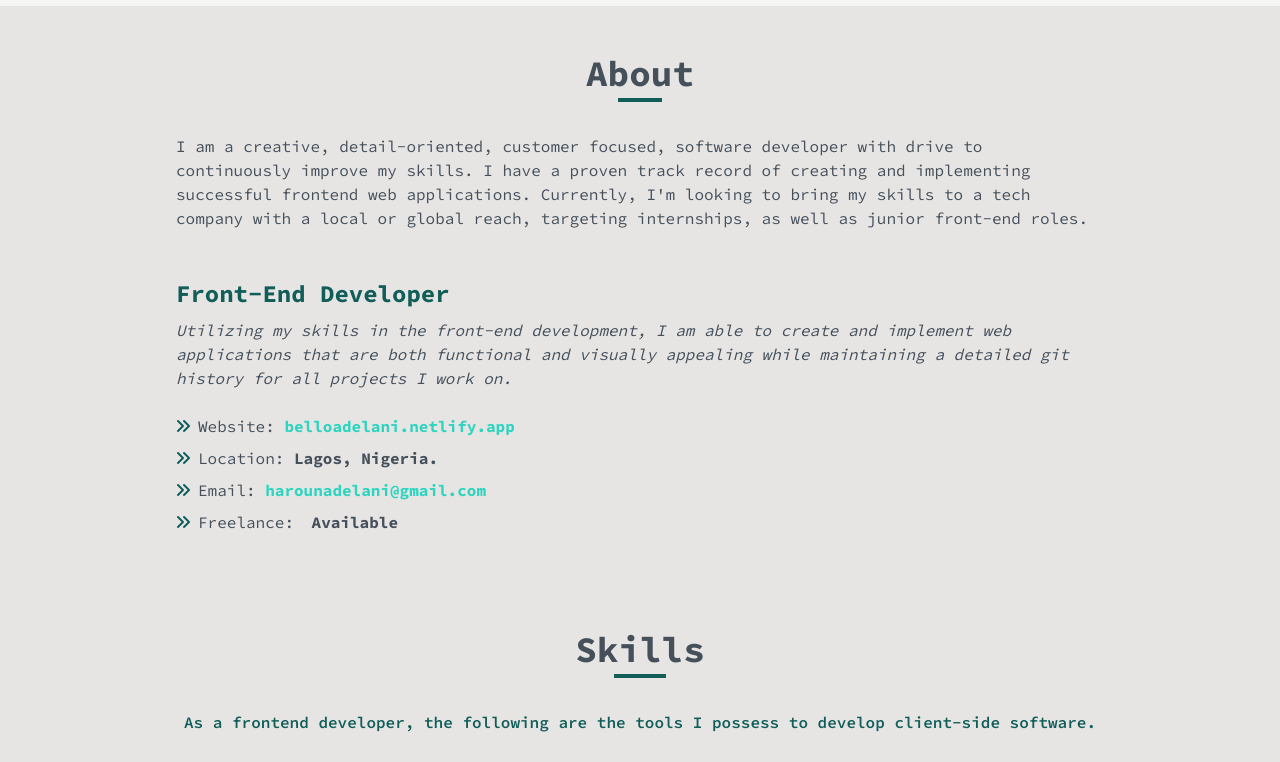
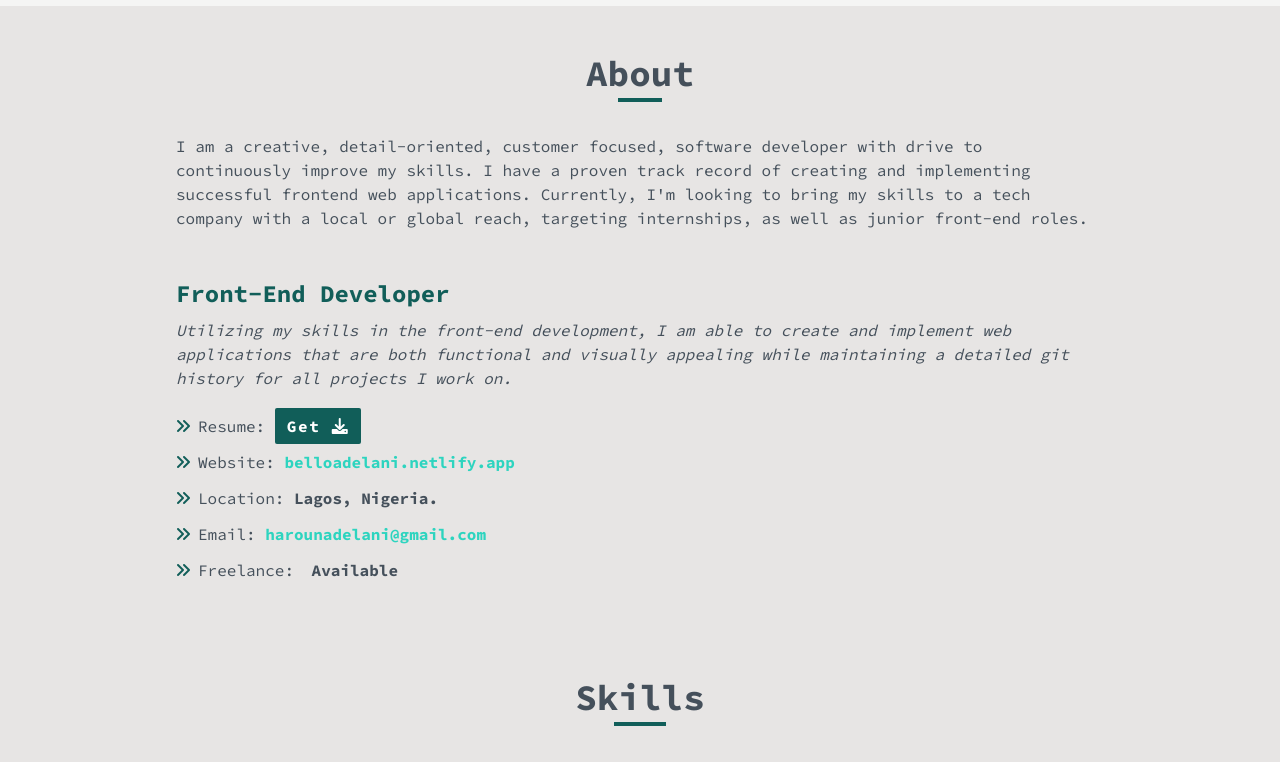
Before and after one commit to Adelani10/portfolio, a React (Vite) app: page / in a window 1280 px wide. Shown: the part 794-1556 px from the top of the page. Built offline with nearby package versions, Linux system fonts and the light colour scheme.

Commit message:
resume added

```diff
--- a/src/App.jsx
+++ b/src/App.jsx
@@ -13,11 +13,11 @@ function App() {
   const [backToTop, setBackToTop] = useState(false)
 
   // useEffect(()=>{
-    window.addEventListener(scroll, () => {
-      setBackToTop(!backToTop)
-      const scrollHeight = window.pageYOffset
-      console.log(scrollHeight)
-    })
+  //   window.addEventListener(scroll, () => {
+  //     setBackToTop(!backToTop)
+  //     const scrollHeight = window.pageYOffset
+  //     console.log(scrollHeight)
+  //   })
   // }, [backToTop])
 
   function remove() {
@@ -35,7 +35,7 @@ function App() {
 
       <Link
           to="home" spy={true} smooth={true} offset={50} duration={500}
-          className="scroll-link top-link p-3 bg-teal-400 fixed h-10 w-10 flex items-center justify-center rounded-full text-[#f5f5f5] bottom-2 right-5">
+          className="scroll-link top-link p-3 bg-teal-400 fixed h-10 w-10 flex items-center justify-center rounded-full text-[#f5f5f5] bottom-12 right-5">
         <i className="fas fa-arrow-up"></i>
       </Link>
 
--- a/src/about.jsx
+++ b/src/about.jsx
@@ -20,10 +20,14 @@ export default function About () {
                     </p>
                 </section>
 
-                <article className="flex flex-col space-y-2">
+                <article className="flex flex-col space-y-3">
                     <div className="flex items-center space-x-2">
                         <i className="fa-solid fa-angles-right text-teal-800"></i>
-                        <h4>Website:  <a href="https://belloadelani.netlify.app/" className="font-bold text-teal-400 hover:text-teal-800"> belloadelani.netlify.app</a></h4>
+                        <h4>Resume:  <a href="./cv.bello.pdf" download className="font-bold text-white bg-teal-800 border-emerald-700 py-2 px-3 md:tracking-widest hover:bg-teal-400 rounded-sm">Get <i className="fa-solid fa-download"></i></a></h4>
+                    </div>
+                    <div className="flex items-center space-x-2">
+                        <i className="fa-solid fa-angles-right text-teal-800"></i>
+                        <h4>Website:  <a href="https://belloadelani.netlify.app" className="font-bold text-teal-400 hover:text-teal-800"> belloadelani.netlify.app</a></h4>
                     </div>
                     <div className="flex items-center space-x-2">
                         <i className="fa-solid fa-angles-right text-teal-800"></i>
@@ -33,10 +37,6 @@ export default function About () {
                         <i className="fa-solid fa-angles-right text-teal-800"></i>
                         <h4>Email:  <a href="mailto: harounadelani@gmail.com" className="font-bold text-teal-400 hover:text-teal-800">harounadelani@gmail.com</a></h4>
                     </div>
-                    {/* <div className="flex items-center space-x-2">
-                        <i className="fa-solid fa-angles-right text-teal-800"></i>
-                        <h4>Tel:  <a href="mailto: harounaadelani@gmail.com" className="font-bold ml-2 text-teal-400 hover:text-teal-800">harounadelani@gmail.com</a></h4>
-                    </div> */}
                     <div className="flex items-center space-x-2">
                         <i className="fa-solid fa-angles-right text-teal-800"></i>
                         <h4>Freelance:  <span className="font-bold capitalize ml-2">available</span></h4>
@@ -44,6 +44,7 @@ export default function About () {
                 </article>
             </article>
 
+
         </section>
 
     )
--- a/src/navbar.jsx
+++ b/src/navbar.jsx
@@ -28,8 +28,18 @@ export default function Navbar ({openNav, remove}) {
                 {displayLinks}
             </div>
 
-            <div style={styles} className="h-screen -translate-x-full top-0 left-0 md:hidden flex flex-col fixed space-y-3 justify-center bg-[#45505b] w-[80%] px-3 z-50 transition-all ease-in-out duration-500">
-                {displayLinks}
+            <div style={styles} className="h-screen -translate-x-full top-0 left-0 md:hidden fixed flex flex-col justify-around bg-[#45505b] w-[80%] px-3 z-50 transition-all ease-in-out duration-500">
+                <div className="flex flex-col justify-center space-y-3 place-items-center">
+                    {displayLinks}
+                </div>
+                <a
+                    href="./cv.bello.pdf"
+                    onClick={remove}
+                    download
+                    className="text-2xl inline-block self-center text-white py-2 px-3 tracking-widest rounded-sm hover:bg-[#f5f5f5] hover:text-[#45505b]">
+                <i className="fa-solid fa-download"></i> Resume
+                </a>
+
             </div>
         </>
 
```
Also changed, not shown: 1 other file (tests, documents, lock files or other folders).
